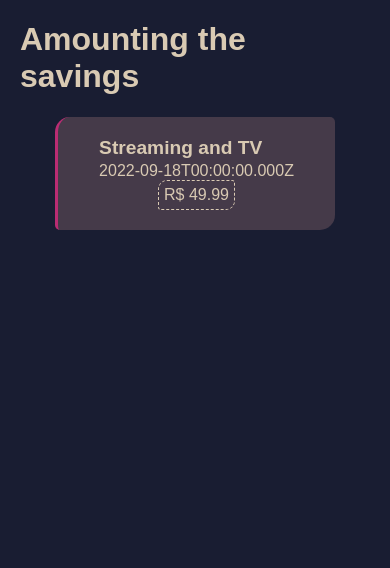
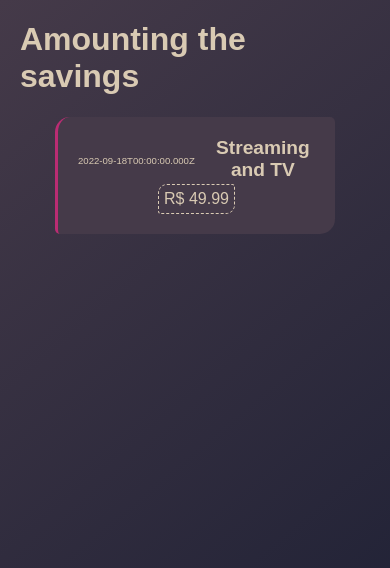
Before and after one commit to israeldvd/amounts-monitor, a JavaScript app in the folder react-complete/: page / in a window 390 px wide. Shown: the top 568 px of the page. Built offline with nearby package versions, Linux system fonts and the light colour scheme; a web font is replaced by a local one.

Commit message:
Edit specific and generic styles
- Consider date and descript as info
- Update HTML background-color and size for this simple content

```diff
--- a/react-complete/src/components/AmountItem.css
+++ b/react-complete/src/components/AmountItem.css
@@ -17,7 +17,19 @@ h2 {
   align-items: center;
 }
 
-.whole_amount_item h2 {
+.item_info {
+  display: flex;
+  flex-direction: row-reverse;
+  gap: 1rem;
+  align-items: center;
+  justify-content: space-between;
+}
+
+.item_info > span {
+  font-size: 0.6rem;
+}
+
+.whole_amount_item > .item_info h2 {
   font-size: 1.3rem;
   margin: 0;
   flex: 1;
@@ -44,7 +56,11 @@ h2 {
     justify-content: end;
   }
 
-  .whole_amount_item h2 {
+  .item_info {
+    text-align: center;
+  }
+
+  .whole_amount_item > .item_info h2 {
     margin: 0 0 0.2rem 0;
     font-size: 1.2rem;
   }
--- a/react-complete/src/index.css
+++ b/react-complete/src/index.css
@@ -94,11 +94,12 @@
 
 html {
   font-family: var(--font-text);
+  background: linear-gradient(320deg, var(--color-primary), var(--color-grey)), rgb(0, 0, 0);
+  height: 100%;
 }
 
 body {
   font-size: 1rem;
   color: var(--color-clear);
-  background: var(--color-primary, rgb(rgb(0, 0, 0)));
   margin: 20px;
 }
```
